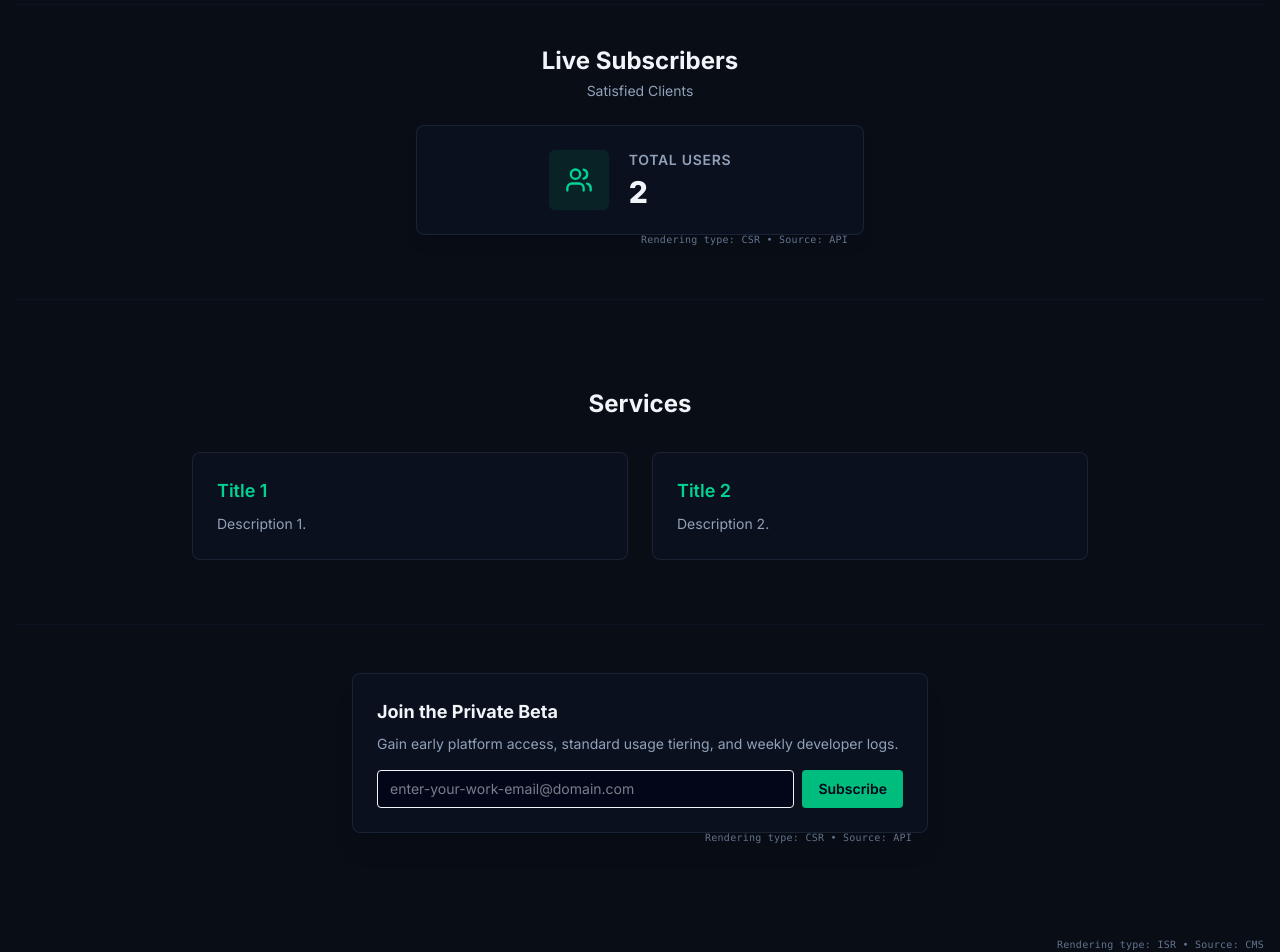
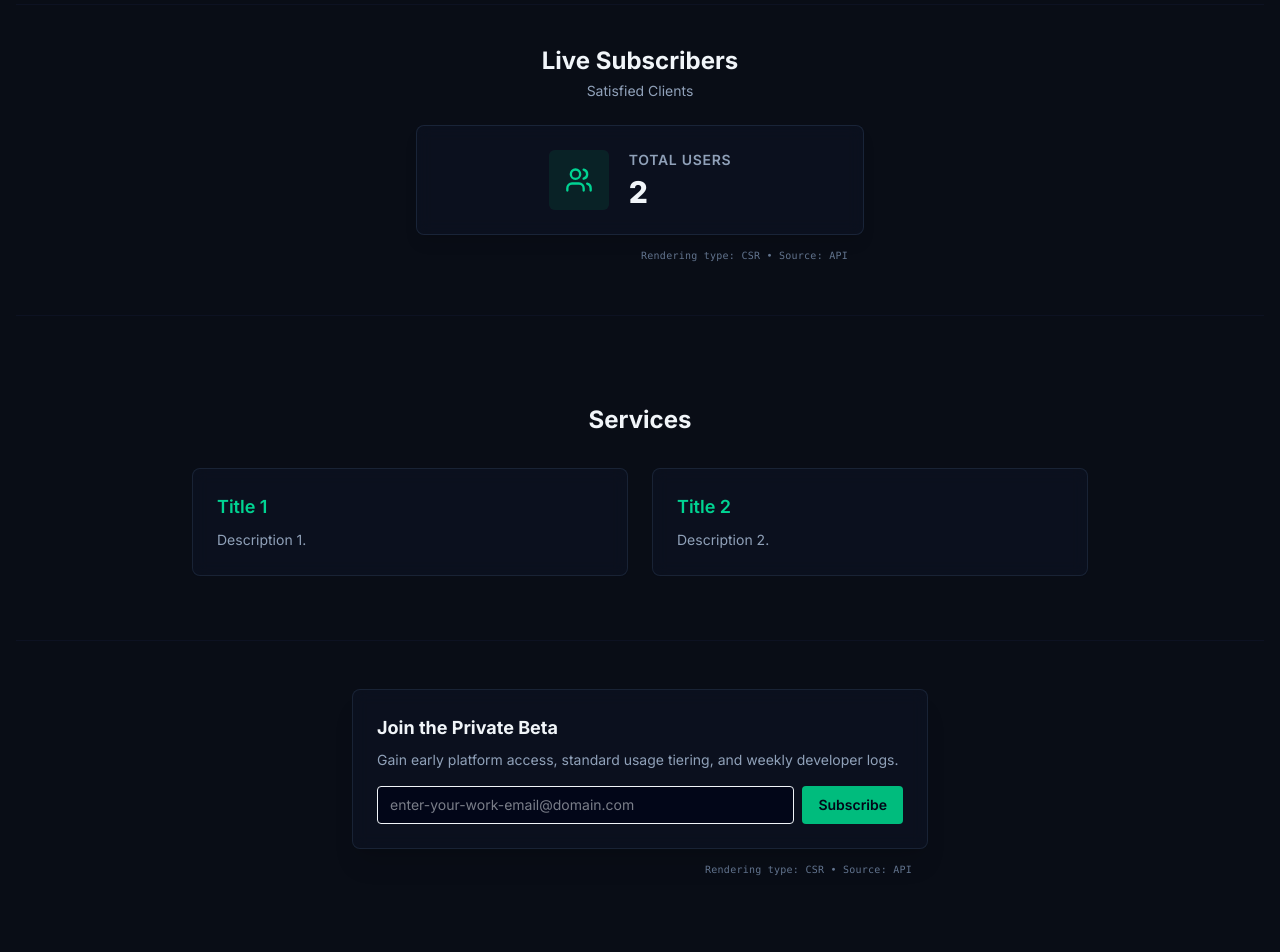
Before and after one commit to bighneswar-mindfire/public-product-website, a Next.js app in the folder frontend/: page / in a window 1280 px wide. Shown: the part 420-1372 px from the top of the page. Built offline with nearby package versions, Linux system fonts and the light colour scheme; no server answers.

Commit message:
fix: resolve rendering indicator issues

```diff
--- a/frontend/src/components/LiveStats.tsx
+++ b/frontend/src/components/LiveStats.tsx
@@ -39,8 +39,9 @@ export function LiveStats() {
   }, []);
 
   return (
-    <div className="relative w-full max-w-md mx-auto pb-6">
+    <div className="relative w-full max-w-md mx-auto pb-10">
       <RenderingIndicator type="CSR" source="API" position="absolute" />
+
       <div className="bg-slate-900/40 border border-slate-800/85 p-6 rounded-lg flex items-center justify-center gap-5 backdrop-blur-sm shadow-lg">
         <div className="p-4 bg-emerald-500/10 rounded-md text-emerald-400">
           <Users size={28} />
--- a/frontend/src/components/NewsletterForm.tsx
+++ b/frontend/src/components/NewsletterForm.tsx
@@ -44,7 +44,7 @@ export function NewsletterForm() {
   }
 
   return (
-    <div className="relative w-full max-w-xl mx-auto pb-6">
+    <div className="relative w-full max-w-xl mx-auto pb-10">
       <RenderingIndicator type="CSR" source="API" position="absolute" />
 
       <div className="p-6 bg-slate-900/40 border border-slate-800/80 rounded-lg backdrop-blur-sm shadow-xl">
```
